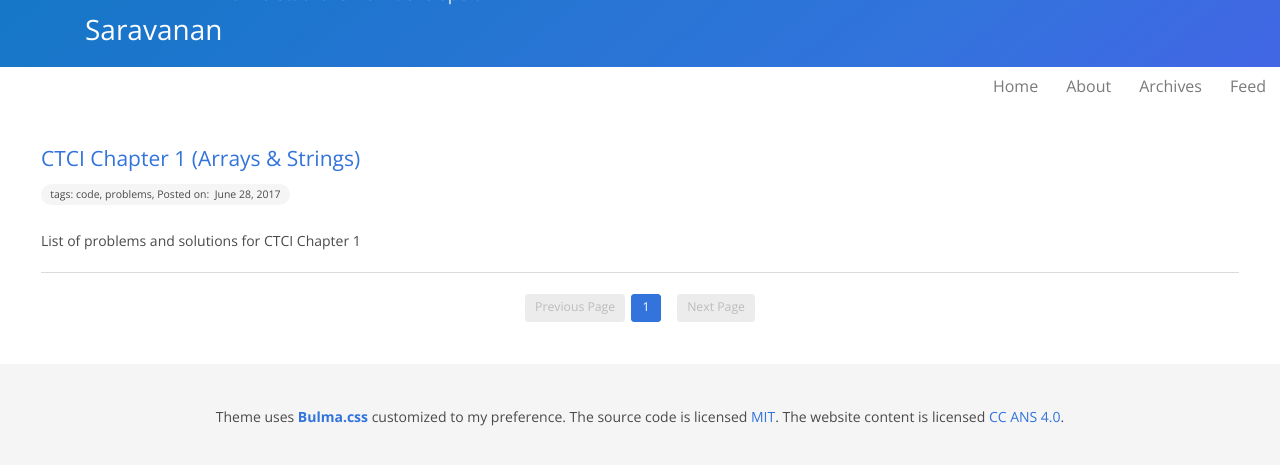
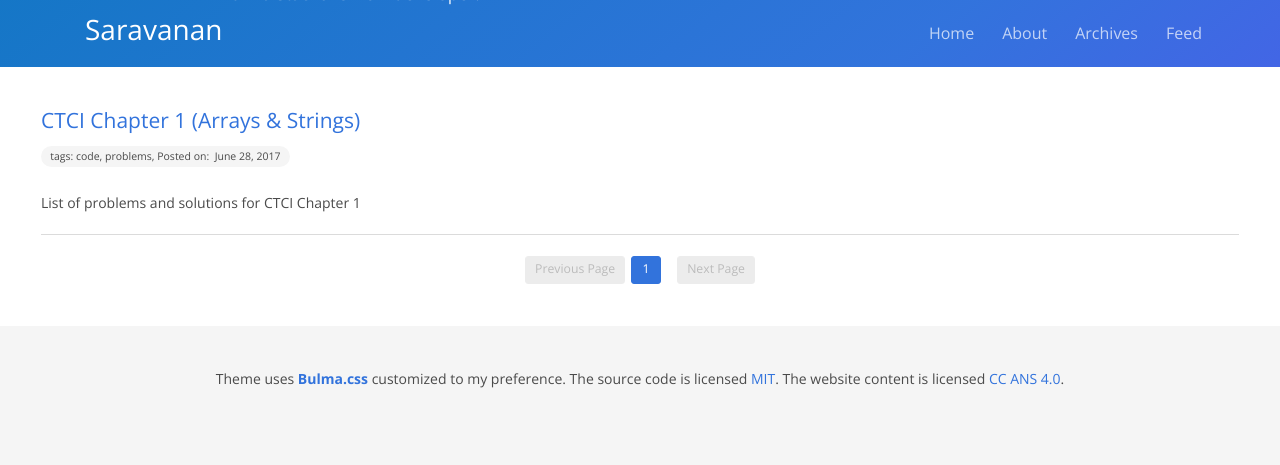
Before and after one commit to saravanaram/saravanaram.github.io, a Jekyll site: the page built from index.html, in a window 1280 px wide. Shown: the top 465 px of the page. Built offline with Jekyll 4.4.1, drawn with Linux system fonts in a browser that asks for light colours; the list of posts is cut into pages by our own code.

Commit message:
Update header.html

```diff
--- a/_includes/header.html
+++ b/_includes/header.html
@@ -6,12 +6,11 @@
            <h1 class="title">
                 <a href="/">Saravanan</a>
             </h1>
-            <h2 class="subtitle">
+            <h6 class="subtitle">
                 I am a stackoverflow developer!
-</h2>        </a>
+</h6>        </a>
       </div>
-           </div>
- </section>
+
       <span class="nav-toggle">
         <span></span>
         <span></span>
@@ -34,96 +33,5 @@
 
     </div>
 </nav>
-
-<!--<div class="tabs is-right">
-  <ul>
-    <li><a href="/">Home</a></li>
-    <li><a href="/about.html">About</a></li>
-    <li><a href="/archives.html">Archives</a></li>
-    <li><a href="/feed.xml">Feed</a></li>
-  </ul>
-</div>-->
-<!--<nav class="nav has-shadow">
-    <div class="container is-fluid">
-        <div class="nav-left nav-brand">
-            <a href="{{ "/" | prepend: site.baseurl }}" class="nav-item">
-            {{ site.name }}
-            </a>
-        </div>
-        <div class="nav-center">
-            {% if site.social.github %}
-            <a href="https://github.com/{{ site.social.github }}" class="nav-item">
-            <span class="icon">
-                <i class="fa fa-github"></i>
-            </span>
-            </a>
-            {% endif %}
-            {% if site.social.email %}
-            <a href="mailto:{{ site.social.email }}" class="nav-item">
-            <span class="icon">
-                <i class="fa fa-envelope-o"></i>
-            </span>
-            </a>
-            {% endif %}
-            {% if site.social.facebook %}
-            <a href="https://facebook.com/{{ site.social.facebook }}" class="nav-item">
-            <span class="icon">
-                <i class="fa fa-facebook"></i>
-            </span>
-            </a>
-            {% endif %}
-            {% if site.social.twitter %}
-            <a href="https://twitter.com/{{ site.social.twitter }}" class="nav-item">
-            <span class="icon">
-                <i class="fa fa-twitter"></i>
-            </span>
-            </a>
-            {% endif %}
-            {% if site.social.instagram %}
-            <a href="https://instagram.com/{{ site.social.instagram }}" class="nav-item">
-            <span class="icon">
-                <i class="fa fa-instagram"></i>
-            </span>
-            </a>
-            {% endif %}
-            {% if site.social.tumblr %}
-            <a href="https://{{ site.social.tumblr }}.tumblr.com" class="nav-item">
-            <span class="icon">
-                <i class="fa fa-tumblr"></i>
-            </span>
-            </a>
-            {% endif %}
-        </div>
-        <span class="nav-toggle">
-      <span></span>
-      <span></span>
-      <span></span>
-    </span>
-        <div class="nav-right nav-menu">
-            <a href="{{ "/" | prepend: site.baseurl }}" class="nav-item {% if page.url == "/" %} is-active {% endif %}">
-            Blog
-            </a>
-            <a href="{{ "/categories" | prepend: site.baseurl }}" class="nav-item {% if page.url == "/categories/" %} is-active {% endif %}">
-            Kategoriler
-            </a>
-            <div class="nav-item">
-                {% if site.social.twitter %}
-                <a href="https://twitter.com/{{ site.social.twitter }}" class="button">
-                <span class="icon">
-                    <i class="fa fa-twitter"></i>
-                </span>
-                    <span>Tweet</span>
-                </a>
-                {% endif %}
-                {% if site.download %}
-                <a href="{{ site.download }}" class="button is-primary">
-                <span class="icon">
-                    <i class="fa fa-download"></i>
-                </span>
-                    <span>Blog'u İndir</span>
-                </a>
-                {% endif %}
-            </div>
-        </div>
-    </div>
-</nav>-->
+           </div>
+ </section>
```
